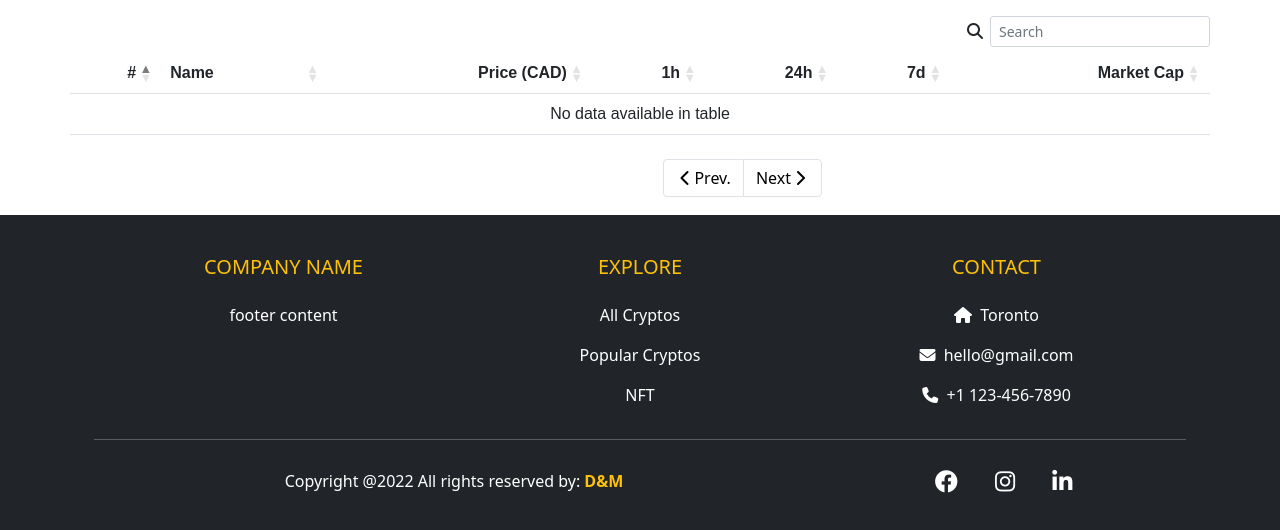
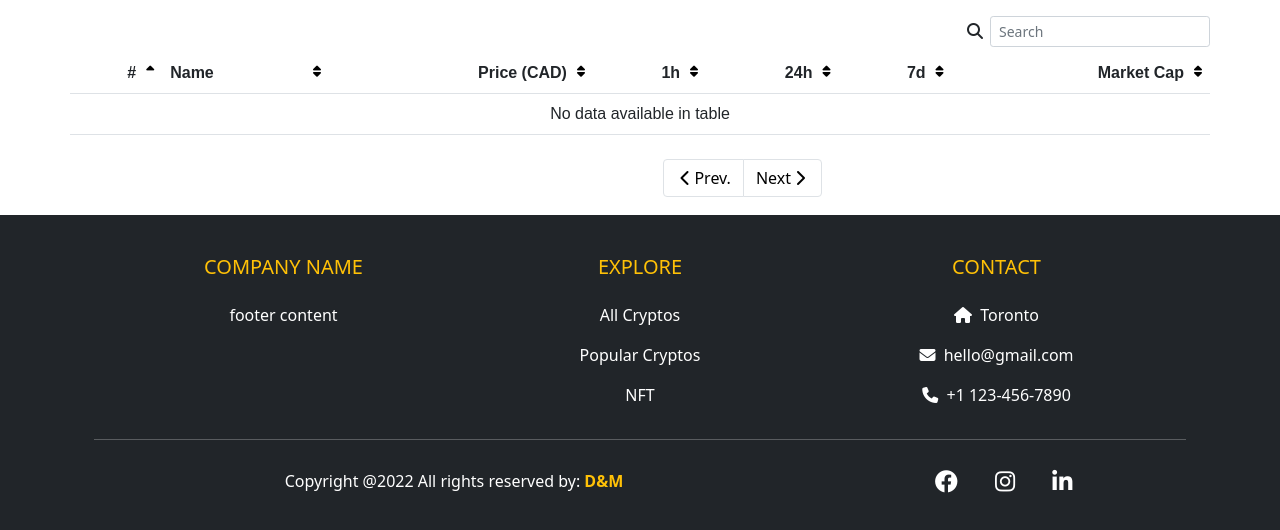
Before and after one commit to rkawk1234/crypto, a Django app: page /allcryptos.html in a window 1280 px wide. Shown: the part 56-586 px from the top of the page. Run offline with Django 4.2, Linux system fonts and the light colour scheme; some libraries are stand-ins or nearby versions.

Commit message:
All Cryptos Table
Sorting buttons modified

```diff
--- a/django/base/templates/base/static/style.css
+++ b/django/base/templates/base/static/style.css
@@ -39,6 +39,8 @@
     position: flex;
 } */
 
+
+/* General Crypto Tables */
 table{
     font-family: Arial, sans-serif;
     border-collapse: collapse;
@@ -57,13 +59,9 @@
     text-align: right !important;
 }
 
-/* #tableData tr:nth-child(even) {
-    background-color: #dddddd;
-} */
-
+/* DataTables Modification */
 #tableData tr:hover {
     background-color: #f2f2f2;
-    /* color: black; */
 }
 
 .page-item.active .page-link {
@@ -89,7 +87,51 @@
     padding-left: 3px;
 }
 
-th.sorting::before th.sorting::after {
+table.dataTable thead .sorting:before,
+table.dataTable thead .sorting_asc:before,
+table.dataTable thead .sorting_desc:before,
+table.dataTable thead .sorting_asc_disabled:before,
+table.dataTable thead .sorting_desc_disabled:before {
+  right: 0 !important;
+  content: "" !important;
+}
+
+table.dataTable thead .sorting:after,
+table.dataTable thead .sorting_asc:after,
+table.dataTable thead .sorting_desc:after,
+table.dataTable thead .sorting_asc_disabled:after,
+table.dataTable thead .sorting_desc_disabled:after {
+  right: 0 !important;
+  content: "" !important;
+}
+
+table.dataTable thead th {
+    position: relative;
+    background-image: none !important;
+}
+
+table.dataTable thead th.sorting:after,
+table.dataTable thead th.sorting_asc:after,
+table.dataTable thead th.sorting_desc:after {
+    position: absolute !important;
+    top: 12px !important;
+    right: 8px !important;
+    display: block !important;
+    font-family: FontAwesome !important;
+}
+
+table.dataTable thead th.sorting:after {
+    content: "\f0dc" !important;
     color: black !important;
-    opacity: 0 !important;
+    font-size: 0.8em !important;
+    padding-top: 0.12em !important;
+    opacity: 1 !important;
 }
+
+table.dataTable thead th.sorting_asc:after {
+    content: "\f0de" !important;
+}
+
+table.dataTable thead th.sorting_desc:after {
+    content: "\f0dd" !important;
+}
```
